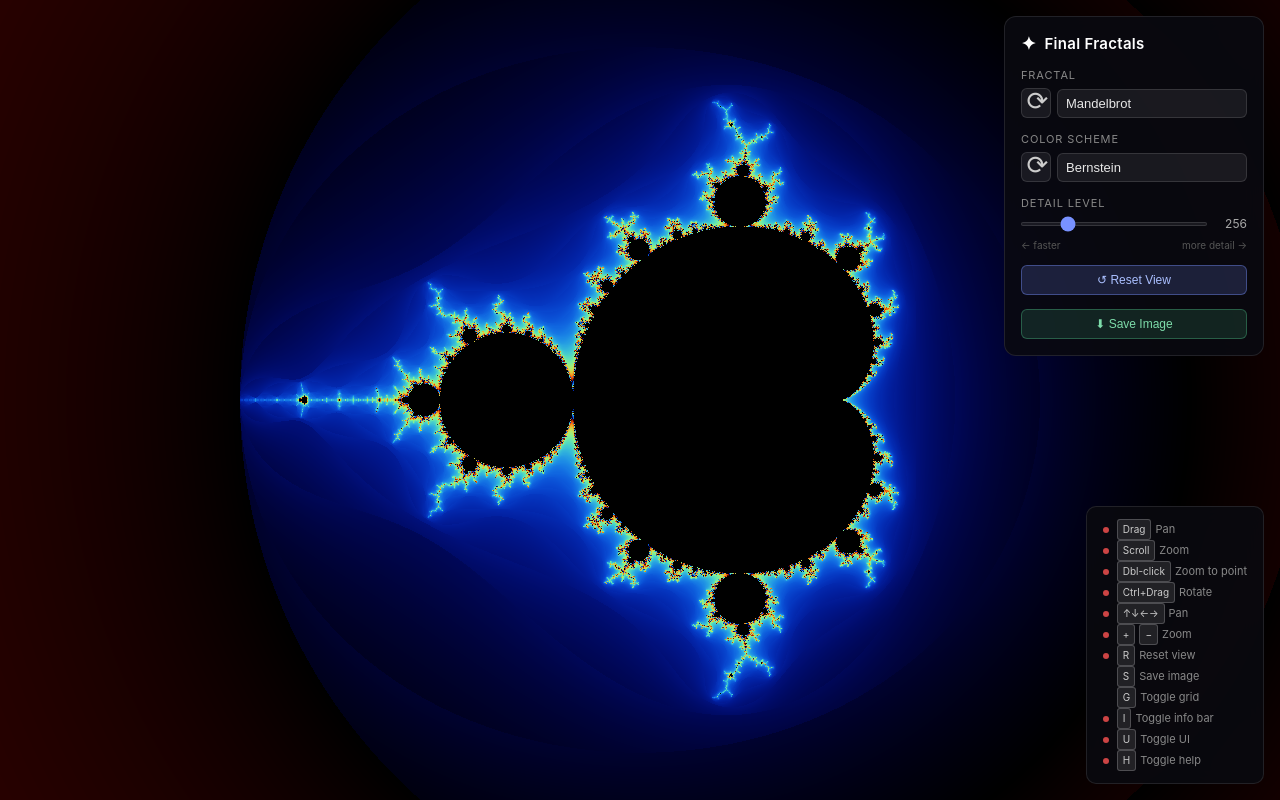
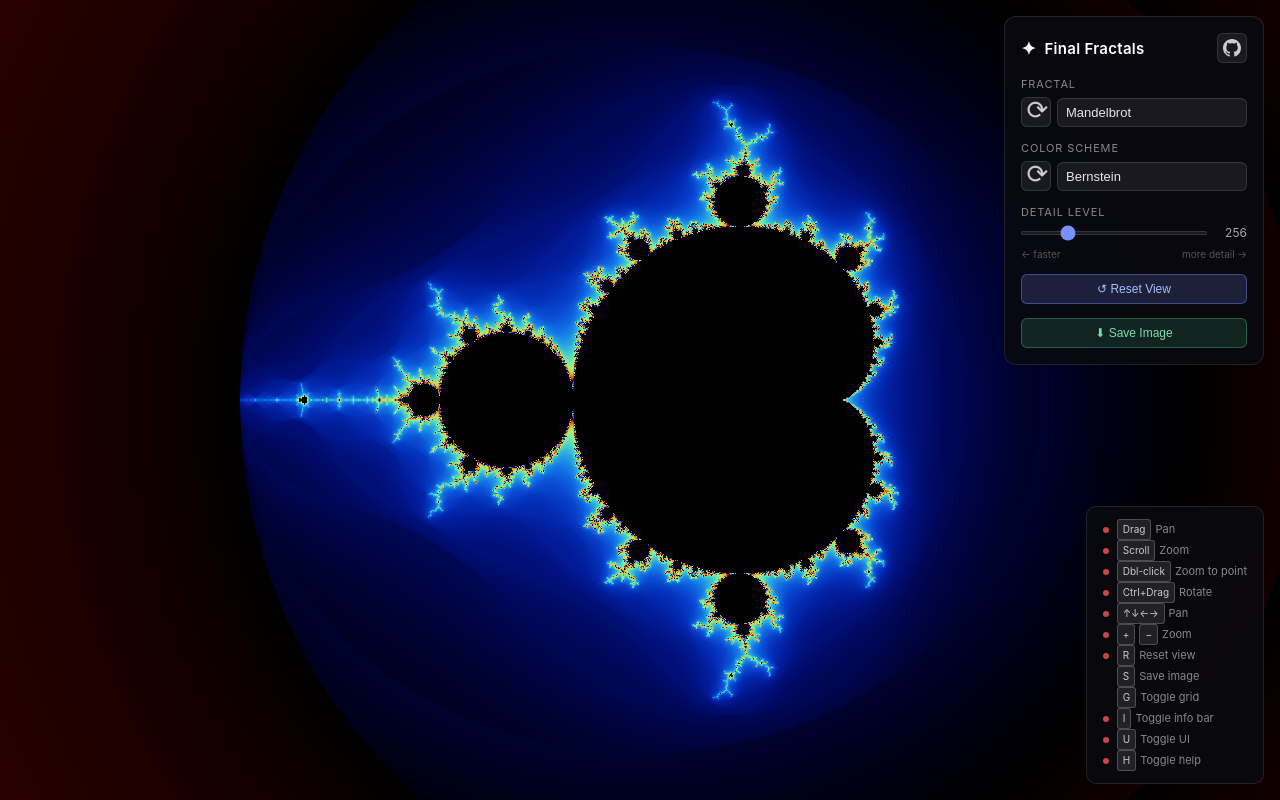
Before and after one commit to greg7gkb/final-fractals, a website built with Vite: page index.html in a window 1280 px wide. Built offline with nearby package versions, Linux system fonts and the light colour scheme.

Commit message:
Add GitHub link button to title bar

```diff
--- a/index.html
+++ b/index.html
@@ -166,6 +166,26 @@
       #btn-cycle-color:disabled,
       #btn-cycle-fractal:disabled { opacity: 0.3; cursor: default; }
 
+      /* GitHub link in the title bar — same shape as the cycle buttons */
+      #btn-github {
+        flex-shrink: 0;
+        margin-left: auto;
+        width: 30px;
+        height: 30px;
+        background: rgba(255,255,255,0.07);
+        border: 1px solid rgba(255,255,255,0.12);
+        border-radius: 6px;
+        color: #ccc;
+        cursor: pointer;
+        display: flex;
+        align-items: center;
+        justify-content: center;
+        transition: background 0.15s;
+        text-decoration: none;
+      }
+      #btn-github:hover { background: rgba(255,255,255,0.16); color: #fff; }
+      #btn-github svg { display: block; }
+
       /* Reset + capture buttons share the same base style */
       #btn-reset, #btn-capture {
         border-radius: 6px;
@@ -285,7 +305,14 @@
 
     <!-- Controls panel: fractal selection, coloring, parameters -->
     <div id="controls">
-      <div class="panel-title"><span>✦</span> Final Fractals</div>
+      <div class="panel-title">
+        <span>✦</span> Final Fractals
+        <a id="btn-github" href="https://github.com/greg7gkb/final-fractals" target="_blank" rel="noopener" title="View source on GitHub" aria-label="View source on GitHub">
+          <svg viewBox="0 0 16 16" width="18" height="18" fill="currentColor" aria-hidden="true">
+            <path d="M8 0C3.58 0 0 3.58 0 8c0 3.54 2.29 6.53 5.47 7.59.4.07.55-.17.55-.38 0-.19-.01-.82-.01-1.49-2.01.37-2.53-.49-2.69-.94-.09-.23-.48-.94-.82-1.13-.28-.15-.68-.52-.01-.53.63-.01 1.08.58 1.23.82.72 1.21 1.87.87 2.33.66.07-.52.28-.87.51-1.07-1.78-.2-3.64-.89-3.64-3.95 0-.87.31-1.59.82-2.15-.08-.2-.36-1.02.08-2.12 0 0 .67-.21 2.2.82.64-.18 1.32-.27 2-.27.68 0 1.36.09 2 .27 1.53-1.04 2.2-.82 2.2-.82.44 1.1.16 1.92.08 2.12.51.56.82 1.27.82 2.15 0 3.07-1.87 3.75-3.65 3.95.29.25.54.73.54 1.48 0 1.07-.01 1.93-.01 2.2 0 .21.15.46.55.38A8.012 8.012 0 0 0 16 8c0-4.42-3.58-8-8-8z"/>
+          </svg>
+        </a>
+      </div>
 
       <div class="control-group">
         <label>Fractal</label>
```
